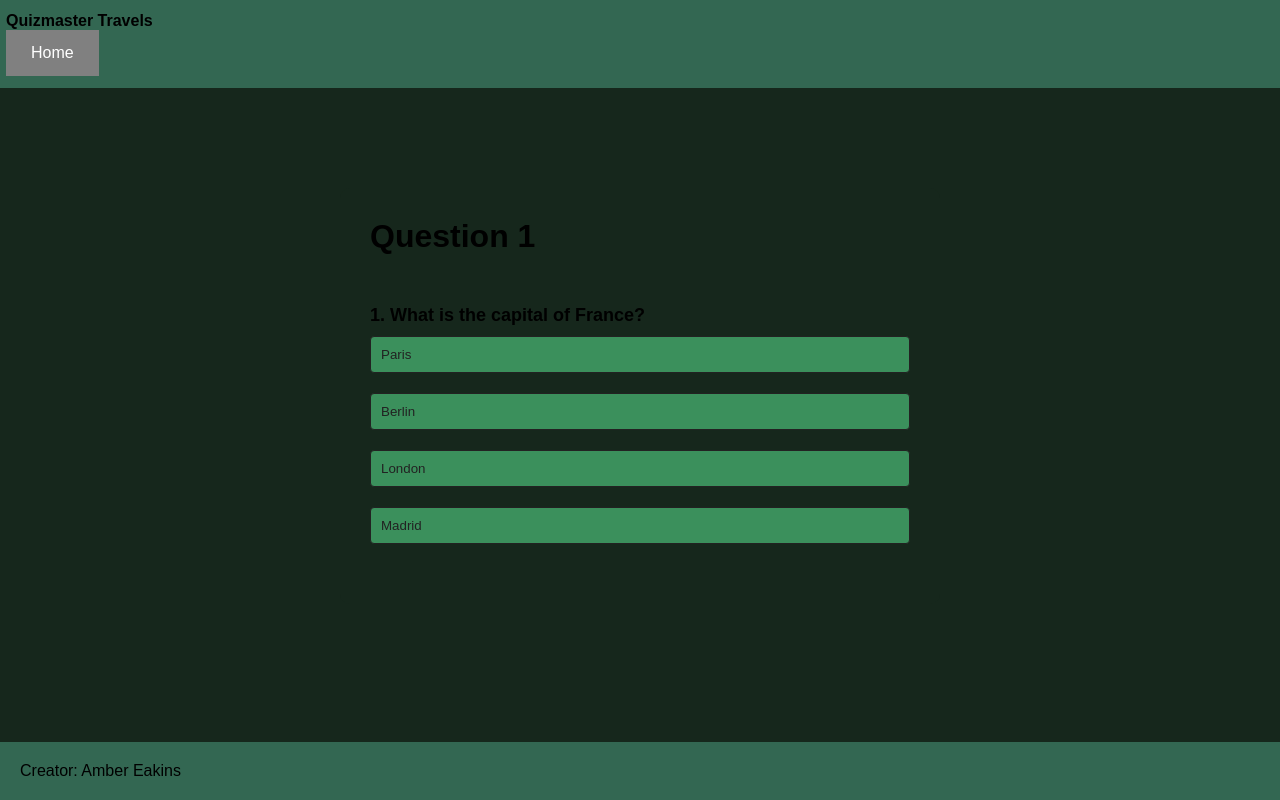
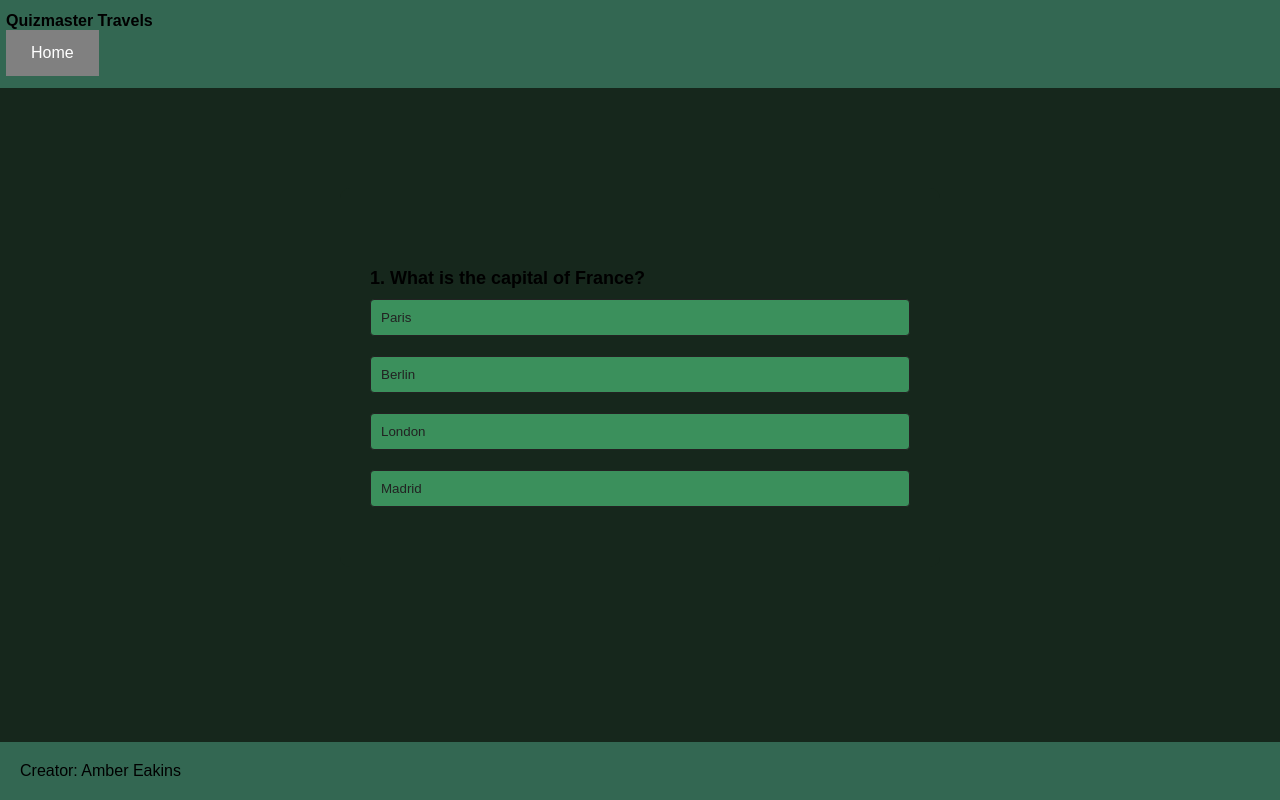
Before and after one commit to ambscara/quizmasters-travels, a plain HTML site: page assets/trivia.html in a window 1280 px wide. Drawn offline with Linux system fonts and the light colour scheme.

Commit message:
deleted Question 1

```diff
--- a/assets/trivia.html
+++ b/assets/trivia.html
@@ -19,7 +19,7 @@
     </div>
   </nav>
   <div class="app">
-    <h1>Question 1</h1>
+    <h1></h1>
     <div class="quiz">
       <h2 id="question">What is the capital of France?</h2>
       <div id="answer-buttons">
```
